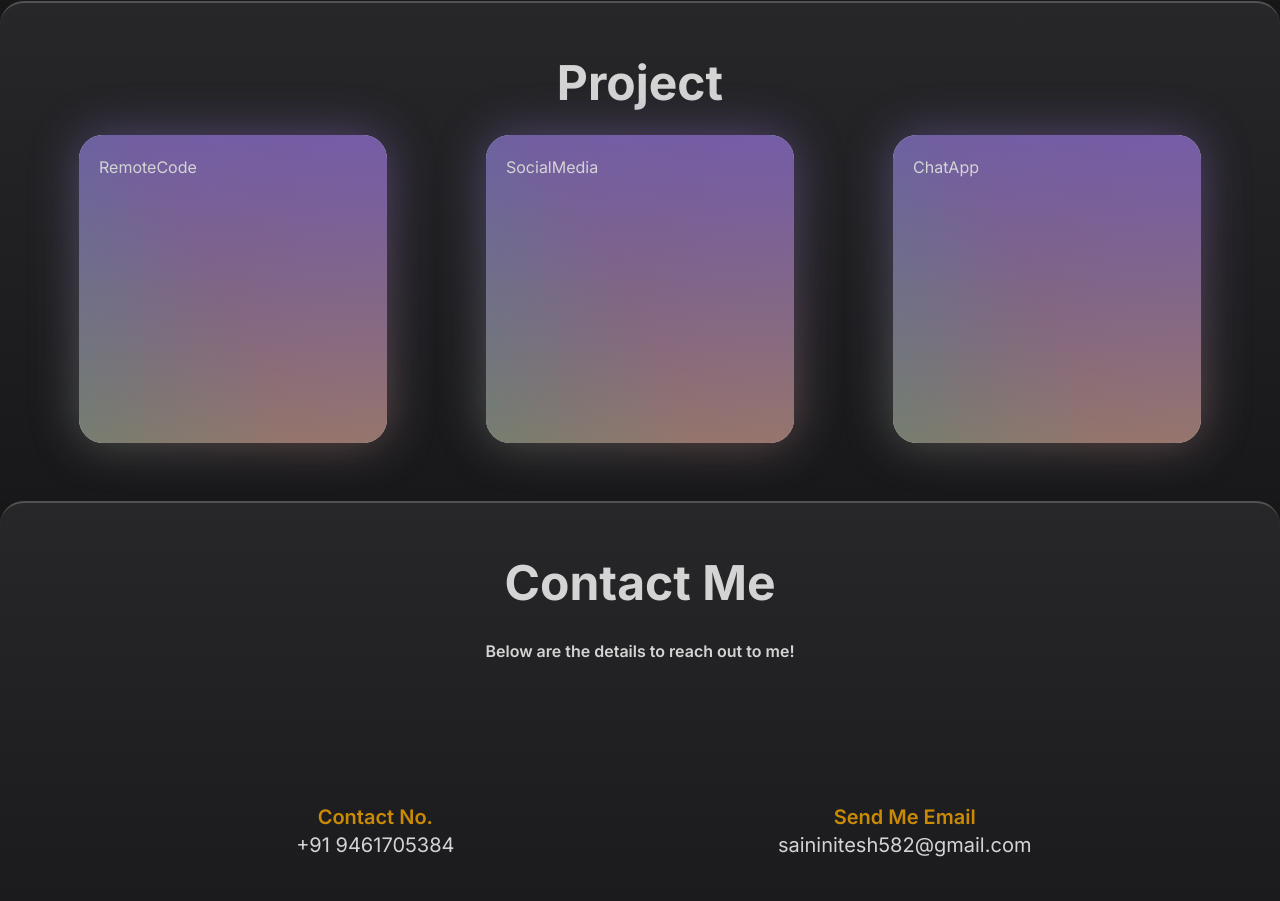
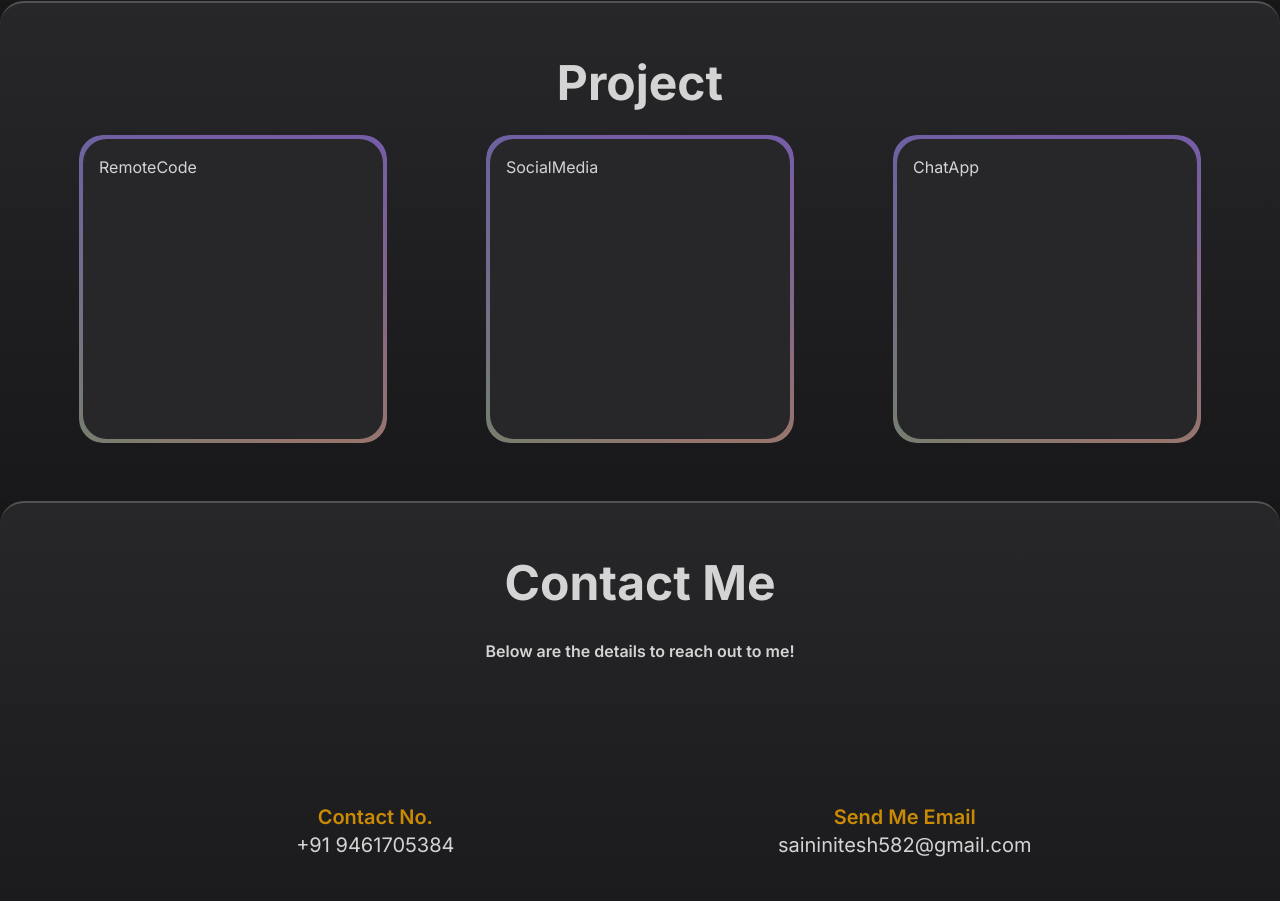
Before and after one commit to niteshsainicoder/portfolio, a Next.js app: page / in a window 1280 px wide. Shown: the part 1713-2614 px from the top of the page. Built offline with nearby package versions, Linux system fonts and the light colour scheme.

Commit message:
Project Card Component enhanced

```diff
--- a/src/components/Card.tsx
+++ b/src/components/Card.tsx
@@ -1,27 +1,29 @@
 import React, { useState } from 'react'
 import { BackgroundGradient } from './ui/background-gradient'
+import Link from 'next/link';
 interface CardProps {
     title: string; // Define the type for 'title' (adjust as needed)
+    repoName:string
+    extratext:string
 }
-function Card({ title }: CardProps) {
+function Card({ title,repoName,extratext="Working on the project"}: CardProps) {
     const [iscliked, setiscliked] = useState(false)
     const [isEnter, setisEnter] = useState(false)
     const setClicked = () => {
         setiscliked(!iscliked);
     }
     return (
-        <div onMouseEnter={() => { setisEnter(true) }} onMouseLeave={() => { setisEnter(false) }} className='relative '>
+        <div onMouseEnter={() => { setisEnter(true) }} onMouseLeave={() => { setisEnter(false) }} className='relative overflow-hidden rounded-3xl '>
             <BackgroundGradient>
-                <div onClick={() => { setClicked() }} className="   w-[300px] rounded-3xl p-4 h-[300px]">
+                <div onClick={() => { setClicked() }} className=" relative  w-[280px] sm:w-[300px] rounded-3xl bg-zinc-800 p-4  h-[300px]">
                     {title}
                 </div>
             </BackgroundGradient>
-            <div onClick={() => { setiscliked(false), setisEnter(false) }}
-                className={`absolute top-0 left-0 w-full h-full rounded-3xl bg-neutral-200 transition-all duration-500 ease-in-out transform ${iscliked || isEnter ? `scale-150 z-10` : `scale-100 z-0`}`}
-                style={{
-                    transformOrigin: 'top center',
-                }}>
-            </div >
+            <div className={`absolute flex flex-col justify-end items-left bg-gradient-to-r  from-neutral-700  to-transparent z-10 p-8 h-[300px] w-[280px] sm:w-[300px]  rounded-3xl top-1  transition ease-in-out duration-700 right-0 bottom-0 ${isEnter || iscliked ? "  -translate-x-1  " : "-translate-x-96   "} `}>
+             <p className='absolute top-10 p-2 text-xl text-zinc-500'>{extratext}</p>
+              <Link target="_blank" href={`https://github.com/niteshsainicoder/${repoName}`}>  <h5>GitHub Link<span>&#128206;</span> </h5></Link>
+              <Link target="_blank" href={`https://github.com/niteshsainicoder/${repoName}`}>  <h5>Live Link<span>&#128206;</span> </h5></Link>
+            </div>
         </div >
     )
 }
```
